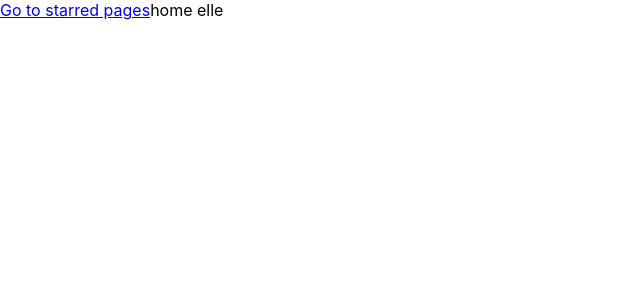
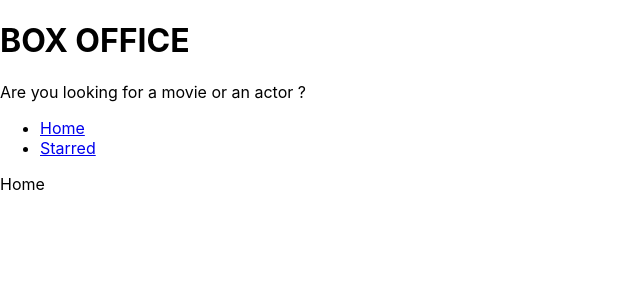
Before and after one commit to Yash-Bisen/box-office-react, a React (Create React App) app: page / in a window 1280 px wide. Shown: the top 300 px of the page, without its empty margins (0-640 px from the left). Built offline with nearby package versions, Linux system fonts and the light colour scheme.

Commit message:
added every react router234

```diff
--- a/src/App.jsx
+++ b/src/App.jsx
@@ -2,14 +2,16 @@
 import {BrowserRouter, Routes, Route} from "react-router-dom";
 import Home from './pages/Home';
 import Starred from "./pages/Starred";
-
+import MainLayout from "./components/MainLayout";
 
 function App() {
   return (
     <BrowserRouter>
     <Routes>
-    <Route path="/" element={<Home />}/>
-    <Route path="/Starred" element={<Starred />}/>
+    <Route element={<MainLayout/>}>
+      <Route path="/" element={<Home />}/>
+      <Route path="/Starred" element={<Starred />}/>
+    </Route>
     <Route path="*" element={<div>No Match Found</div>} />
       {/* <Route path="/" element={<App />}>
         <Route index element={<Home />} />
--- /dev/null
+++ b/src/components/Apptitle.jsx
@@ -0,0 +1,14 @@
+export default function Apptitle(props){
+
+    const {
+        title="BOX OFFICE",
+        subtitle="Are you looking for a movie or an actor ?"} = props;
+
+    return(
+    <div>
+        <h1>{title}</h1>
+        <p>{subtitle}</p>
+    </div>
+    );
+
+};
--- /dev/null
+++ b/src/components/MainLayout.jsx
@@ -0,0 +1,17 @@
+import { Outlet } from "react-router-dom"
+import Navs from "./Navs";
+import Apptitle from "./Apptitle";
+
+const MainLayout = () =>{
+    return(
+    <div>
+        <Apptitle/>
+        <Navs/>
+
+        <Outlet/>
+    </div>
+    );
+
+};
+
+export default MainLayout;
--- /dev/null
+++ b/src/components/Navs.jsx
@@ -0,0 +1,28 @@
+import {Link } from 'react-router-dom';
+
+const LINKS = [
+    {
+        text : "Home",
+        to :  "/"
+    },
+    {
+        text :"Starred",
+        to :"/starred "
+    },
+]
+
+const Navs = () =>{
+    return (
+        <div>
+            <ul>
+                {LINKS.map((item) =>(
+                    <li key={item.to}>
+                        <Link to= {item.to}>{item.text}</Link>
+                    </li>
+                ))}
+            </ul>
+        </div>
+    );
+};
+
+export default Navs;
--- a/src/pages/Home.jsx
+++ b/src/pages/Home.jsx
@@ -1,12 +1,6 @@
-import {Link} from 'react-router-dom'
-
 const Home = () => {
 
-    return <div>
-    <Link to="/starred">Go to starred pages</Link>
-
-
-    home elle </div>
+    return <div> Home </div>
 }
 
 export default Home;
```
